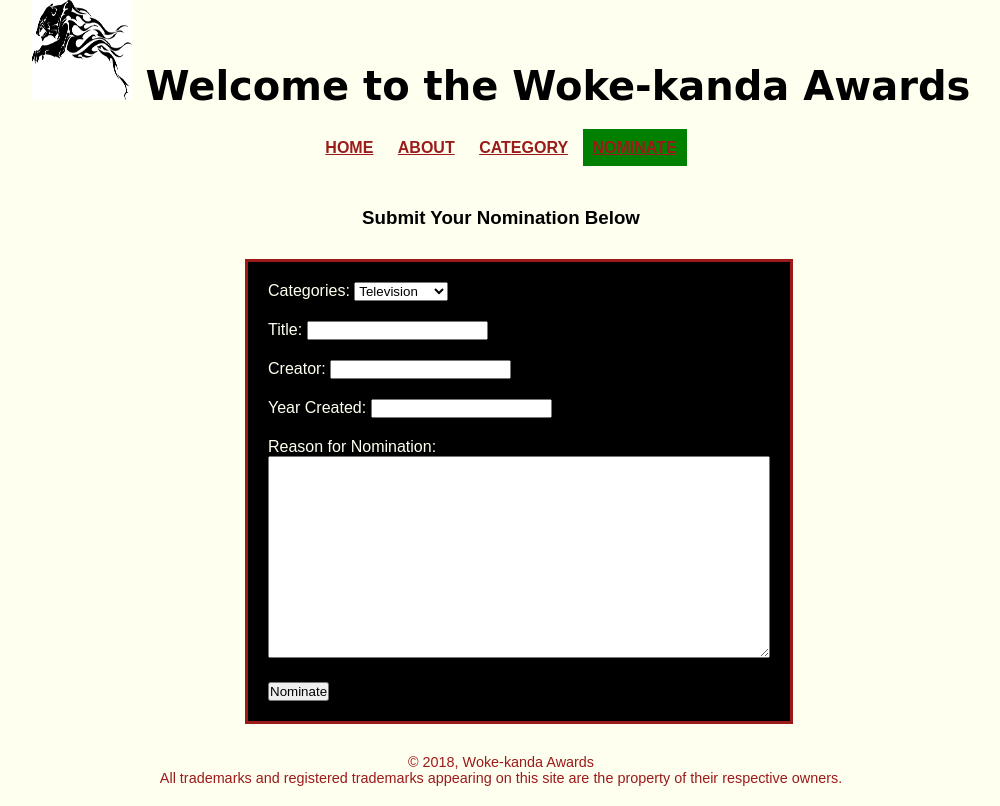
After one commit to kward1025/Onward-Tech, a PHP site: page /Wokekanda-Nominate.html in a window 1280 px wide. The commit adds this page. Shown: the whole page, without its empty margins (139-1139 px from the left). Run offline with PHP 8.4, Linux system fonts and the light colour scheme.

Commit message:
Nominate Page
All Done!!!

```diff
--- a/Wokekanda-About.html
+++ b/Wokekanda-About.html
@@ -18,7 +18,7 @@
                         <li><a href= "Wokekanda-Home.html">HOME</a></li>
                         <li class="selected"><a href="Wokekanda-About.html"> ABOUT</a></li>
                         <li><a href="">CATEGORY</a></li>
-                        <li><a href="">NOMINATE</a></li>
+                        <li><a href="Wokekanda-Nominate.html">NOMINATE</a></li>
                     </ul>
             </nav>
             <div id="tableContainer_About">
--- a/Wokekanda-Home.html
+++ b/Wokekanda-Home.html
@@ -23,8 +23,8 @@
                 <ul>
                     <li class="selected"><a href="Wokekanda-Home.html">HOME</a></li>
                     <li><a href="Wokekanda-About.html"> ABOUT</a></li>
-                    <li><a href="">NOMINEES</a></li>
-                    <li><a href="">NOMINATE</a></li>
+                    <li><a href="">CATEGORY</a></li>
+                    <li><a href="Wokekanda-Nominate.html">NOMINATE</a></li>
                 </ul>
     </nav>
     <footer id= Footer_Intro>
--- /dev/null
+++ b/Wokekanda-Nominate.html
@@ -0,0 +1,64 @@
+<!doctype html>
+
+<html>
+    <head>
+
+        <meta charset= "UTF-8">
+        <link type="text/css" rel="stylesheet" href="Wokekanda.css">
+        <title> Woke-kanda Awards</title>
+
+    </head>
+
+    <body>
+
+            <h1> <img src="pics/soaringblackpanther1.jpg" width= "100px" height= "100px" alt="logo"> Welcome to the Woke-kanda Awards</h1>
+
+            <nav id="Nav">
+                    <ul>
+                        <li><a href= "Wokekanda-Home.html">HOME</a></li>
+                        <li><a href="Wokekanda-About.html"> ABOUT</a></li>
+                        <li><a href="">CATEGORY</a></li>
+                        <li class= "selected"><a href="Wokekanda-Nominate.html">NOMINATE</a></li>
+                    </ul>
+            </nav>
+        <div id= "tableContainer_Nominate">
+                <h3>Submit Your Nomination Below</h3>
+            <form>
+                <div class="tableRow">
+                    <p>Categories:
+                    <select name= "CATEGORY">
+                        <option value="Television">Television</option>
+                        <option value="Film">Film</option>
+                        <option value="Music">Music</option>
+                        <option value="Radio Show">Radio Show</option>
+                        <option value="Poetry">Poetry</option>
+                    </select> </p>
+                </div>
+                <div class="tableRow">
+                    <p>Title: <input type= "text" name= "Title"></p>
+                </div>
+                <div class="tableRow">
+                    <p>Creator: <input type= "text" name= "Creator"></p>
+                </div>
+                <div class="tableRow">
+                    <p>Year Created: <input type="text" name= "Year Created"></p>
+                </div>
+                <div class="tableRow">
+                    <p>Reason for Nomination:<br>
+                        <textarea name="Comments" rows= "10" cols= "48"></textarea>
+                    </p>
+                </div>
+                <div class="tableRow">
+                    <p><input type="submit" value="Nominate"></p>
+                </div>
+
+            </form>
+
+            <footer id= All_Footers>
+                    &copy; 2018, Woke-kanda Awards
+                    <br>
+                    All trademarks and registered trademarks appearing on this site are the property of their respective owners.
+            </footer>
+         </div>
+    </body>
+</html>
--- a/Wokekanda.css
+++ b/Wokekanda.css
@@ -166,3 +166,41 @@ aside{
     color: ivory;
     font-size: 13px;
 }
+
+Form{
+    display: table;
+    padding: 10px;
+    border: solid  rgb(155, 26, 26);
+    background-color: black;
+    color: ivory;
+    position: relative;
+    top:50%;
+    left:30%;
+    margin-top: 30px;
+    margin-bottom: 30px
+
+
+}
+
+form textarea{
+    width: 500px;
+    height:200px;
+
+}
+
+div.tableRow{
+    display:table-row;
+
+}
+
+div.tableRow p{
+    display: table-cell;
+    vertical-align: top;
+    padding: 10px;
+    text-align: left;
+}
+
+#tableContainer_Nominate{
+    text-align: center;
+    margin-top: 50px;
+}
```
